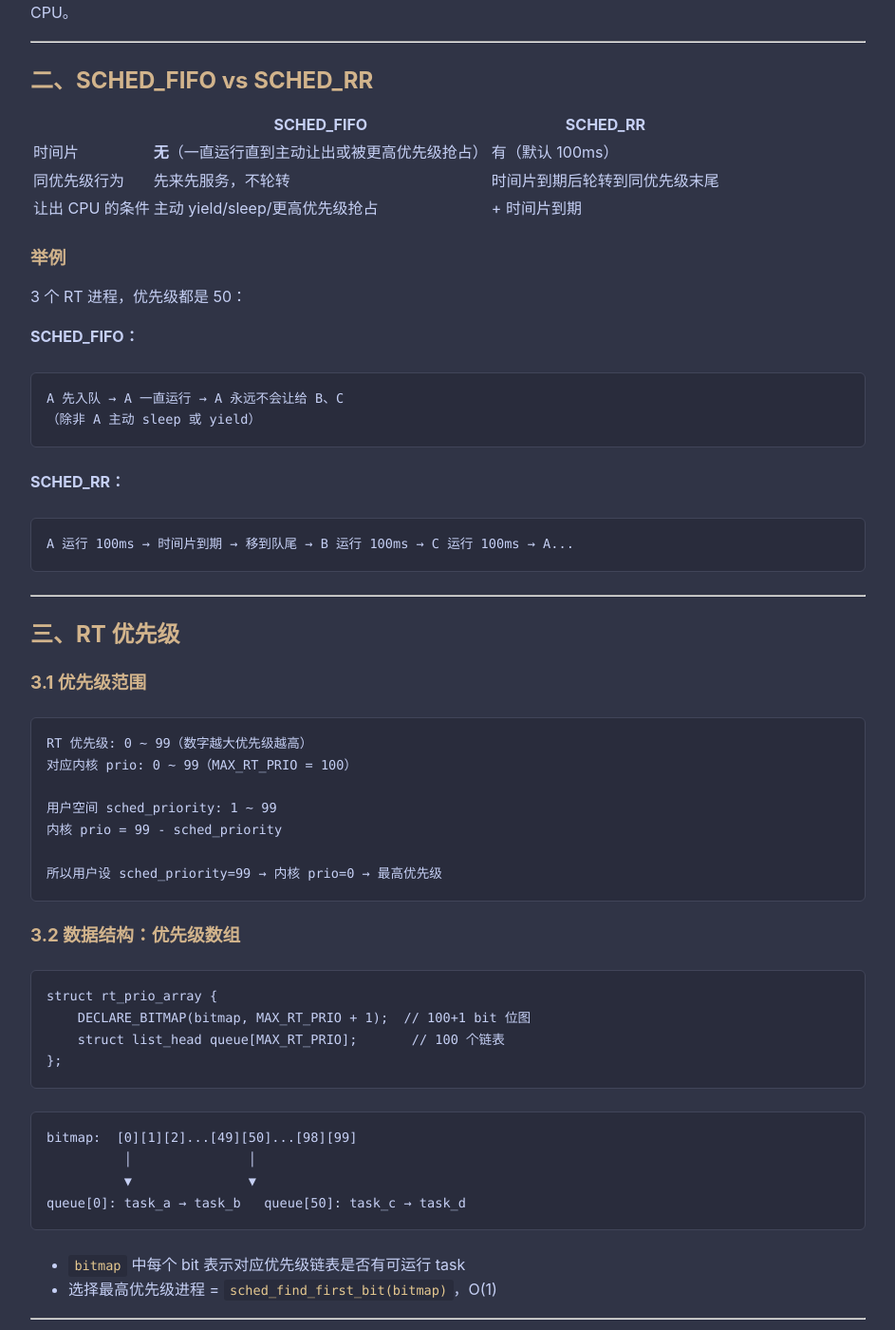
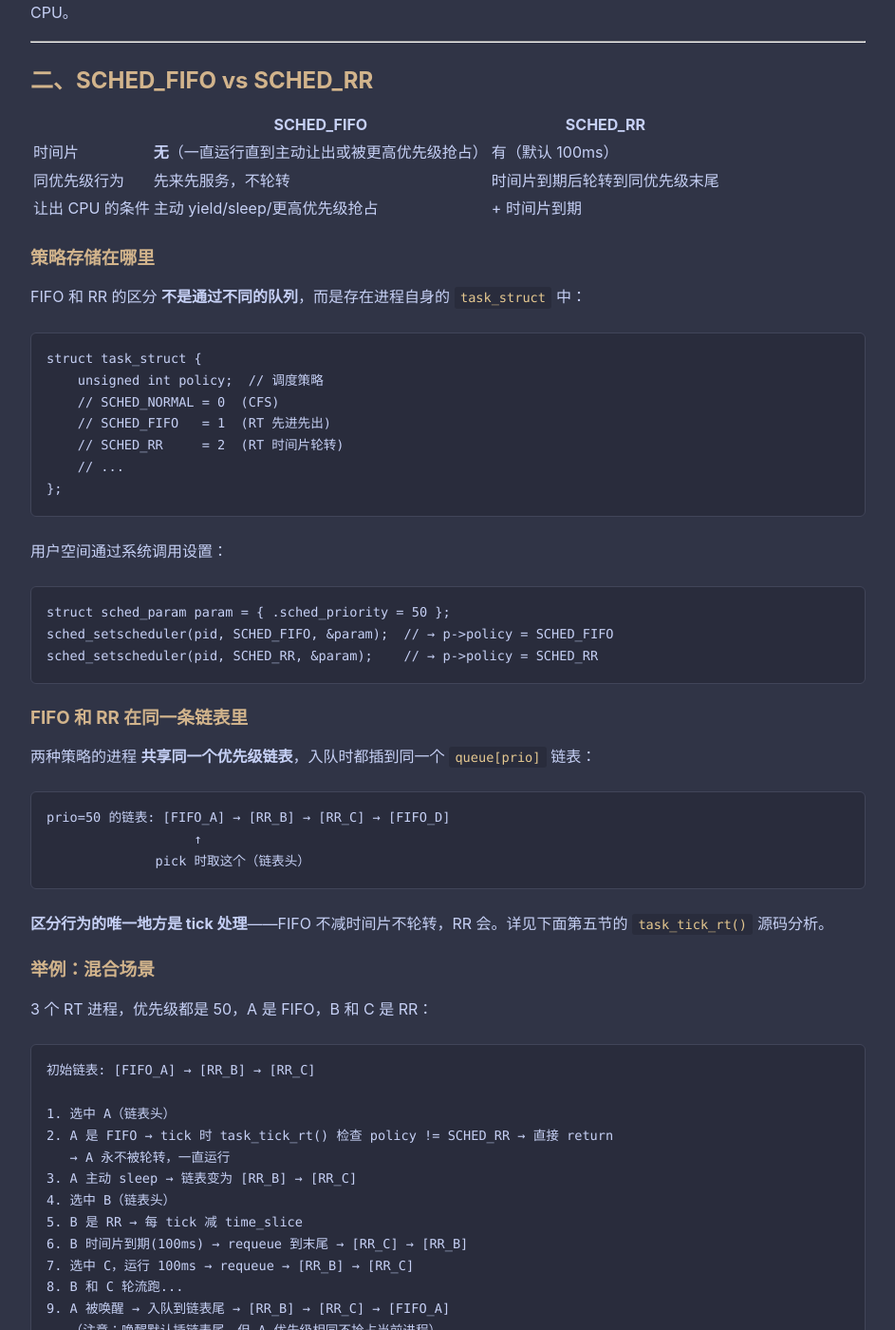
Before and after one commit to wangxiaolei12/wangxiaolei12.github.io, a Jekyll site: the page built from _posts/scheduler/2026-06-14-linux-scheduler-03-rt.md, in a window 1280 px wide and 1400 px high, scrolled down 589 px. Shown: the whole window at 95% size, without its empty margins (168-1111 px from the left). Built offline with Jekyll 4.4.1, drawn with Linux system fonts in a browser that asks for light colours; some of the changed text lies outside the part shown.

Commit message:
Improve RT article: add policy storage detail, FIFO/RR coexistence, detailed task_tick_rt analysis

````diff
--- a/_posts/scheduler/2026-06-14-linux-scheduler-03-rt.md
+++ b/_posts/scheduler/2026-06-14-linux-scheduler-03-rt.md
@@ -31,17 +31,71 @@
 | 同优先级行为 | 先来先服务，不轮转 | 时间片到期后轮转到同优先级末尾 |
 | 让出 CPU 的条件 | 主动 yield/sleep/更高优先级抢占 | + 时间片到期 |
 
-### 举例
+### 策略存储在哪里
 
-3 个 RT 进程，优先级都是 50：
+FIFO 和 RR 的区分 **不是通过不同的队列**，而是存在进程自身的 `task_struct` 中：
 
-**SCHED_FIFO：**
+```c
+struct task_struct {
+    unsigned int policy;  // 调度策略
+    // SCHED_NORMAL = 0  (CFS)
+    // SCHED_FIFO   = 1  (RT 先进先出)
+    // SCHED_RR     = 2  (RT 时间片轮转)
+    // ...
+};
+```
+
+用户空间通过系统调用设置：
+```c
+struct sched_param param = { .sched_priority = 50 };
+sched_setscheduler(pid, SCHED_FIFO, &param);  // → p->policy = SCHED_FIFO
+sched_setscheduler(pid, SCHED_RR, &param);    // → p->policy = SCHED_RR
+```
+
+### FIFO 和 RR 在同一条链表里
+
+两种策略的进程 **共享同一个优先级链表**，入队时都插到同一个 `queue[prio]` 链表：
+
+```
+prio=50 的链表: [FIFO_A] → [RR_B] → [RR_C] → [FIFO_D]
+                   ↑
+              pick 时取这个（链表头）
+```
+
+**区分行为的唯一地方是 tick 处理**——FIFO 不减时间片不轮转，RR 会。详见下面第五节的 `task_tick_rt()` 源码分析。
+
+### 举例：混合场景
+
+3 个 RT 进程，优先级都是 50，A 是 FIFO，B 和 C 是 RR：
+
+```
+初始链表: [FIFO_A] → [RR_B] → [RR_C]
+
+1. 选中 A（链表头）
+2. A 是 FIFO → tick 时 task_tick_rt() 检查 policy != SCHED_RR → 直接 return
+   → A 永不被轮转，一直运行
+3. A 主动 sleep → 链表变为 [RR_B] → [RR_C]
+4. 选中 B（链表头）
+5. B 是 RR → 每 tick 减 time_slice
+6. B 时间片到期(100ms) → requeue 到末尾 → [RR_C] → [RR_B]
+7. 选中 C，运行 100ms → requeue → [RR_B] → [RR_C]
+8. B 和 C 轮流跑...
+9. A 被唤醒 → 入队到链表尾 → [RR_B] → [RR_C] → [FIFO_A]
+   （注意：唤醒默认插链表尾，但 A 优先级相同不抢占当前进程）
+10. 等 B 时间片到期轮转，最终 A 到链表头后霸占 CPU
+```
+
+### 纯 SCHED_FIFO 举例
+
+3 个 FIFO 进程，优先级都是 50：
 ```
 A 先入队 → A 一直运行 → A 永远不会让给 B、C
 （除非 A 主动 sleep 或 yield）
 ```
 
-**SCHED_RR：**
+### 纯 SCHED_RR 举例
+
+3 个 RR 进程，优先级都是 50：
 ```
 A 运行 100ms → 时间片到期 → 移到队尾 → B 运行 100ms → C 运行 100ms → A...
 ```
@@ -113,49 +167,79 @@
 
 ---
 
-## 五、task_tick_rt——时钟 tick 处理
+## 五、task_tick_rt——时钟 tick 处理（FIFO 和 RR 的唯一区别点）
+
+每次 tick 中断时，调度器调用 `task_tick_rt()`。这是 **FIFO 和 RR 行为差异的唯一代码路径**：
 
 ```c
+// kernel/sched/rt.c 第 2534 行
 static void task_tick_rt(struct rq *rq, struct task_struct *p, int queued)
 {
+    struct sched_rt_entity *rt_se = &p->rt;
+
     update_curr_rt(rq);
+    update_rt_rq_load_avg(rq_clock_pelt(rq), rq, 1);
+    watchdog(rq, p);
 
-    // SCHED_FIFO 不做时间片管理
-    if (p->policy != SCHED_RR)
+    /*
+     * RR tasks need a special form of time-slice management.
+     * FIFO tasks have no timeslices.
+     */
+    if (p->policy != SCHED_RR)   // ★ FIFO 在这里直接 return！
+        return;                   //   不减时间片，不轮转，什么都不做
+
+    // ═══ 以下代码只有 SCHED_RR 才会执行 ═══
+
+    if (--p->rt.time_slice)      // 时间片减 1，没到 0 就继续运行
         return;
 
-    // SCHED_RR：时间片递减
-    if (--p->rt.time_slice)
-        return;
-
-    // 时间片到期：重填 + 移到队尾 + resched
+    // 时间片到 0 了！重新填充
     p->rt.time_slice = sched_rr_timeslice;  // 默认 100ms
 
-    // 如果同优先级还有其他进程，才轮转
+    /*
+     * Requeue to the end of queue if we (and all of our ancestors)
+     * are not the only element on the queue
+     */
     for_each_sched_rt_entity(rt_se) {
+        // 检查同优先级链表里是否还有其他进程
         if (rt_se->run_list.prev != rt_se->run_list.next) {
             requeue_task_rt(rq, p, 0);  // 移到链表末尾
-            resched_curr(rq);           // 标记需要重调度
+            resched_curr(rq);           // 设置 TIF_NEED_RESCHED
             return;
         }
     }
+    // 如果同优先级只有自己一个进程 → 不切换（没意义）
 }
 ```
 
-### 关键点
+### 逐行解读
 
-- SCHED_FIFO：`task_tick_rt` 直接 return，不做任何事——永不超时
-- SCHED_RR：每 tick 递减 `time_slice`，到 0 时轮转
-- **只在同优先级有多个进程时才轮转**，如果是独占优先级，即使 time_slice 到期也不切换（没别人可切）
+| 行 | 代码 | 说明 |
+|---|------|------|
+| 2547 | `if (p->policy != SCHED_RR) return;` | **关键！** 检查 `p->policy`，FIFO 直接返回 |
+| 2549 | `if (--p->rt.time_slice) return;` | RR 专属：每 tick 减 1，非零继续 |
+| 2552 | `p->rt.time_slice = sched_rr_timeslice;` | 时间片归零后重填（100ms） |
+| 2560 | `run_list.prev != run_list.next` | 链表不止一个元素？ |
+| 2561 | `requeue_task_rt(rq, p, 0)` | 是 → 当前进程移到链表末尾 |
+| 2562 | `resched_curr(rq)` | 标记需要重调度，中断返回时切换 |
 
-### RR 时间片
+### requeue_task_rt 做了什么
 
 ```c
-#define RR_TIMESLICE  (100 * HZ / 1000)  // 100ms
+// kernel/sched/rt.c 第 1472 行
+requeue_rt_entity(struct rt_rq *rt_rq, struct sched_rt_entity *rt_se, int head)
+{
+    struct rt_prio_array *array = &rt_rq->active;
+    struct list_head *queue = array->queue + rt_se_prio(rt_se);
 
-int sched_rr_timeslice = RR_TIMESLICE;
-// 可通过 /proc/sys/kernel/sched_rr_timeslice_ms 调整
+    if (head)
+        list_move(&rt_se->run_list, queue);       // 移到链表头
+    else
+        list_move_tail(&rt_se->run_list, queue);  // 移到链表尾（RR 轮转用这个）
+}
 ```
+
+`list_move_tail` 就是把当前进程从链表当前位置摘下来，挂到尾巴上。下次 `pick_next_task_rt` 取链表头时，就取到了下一个进程。
 
 ---
 
````
Also changed, not shown: _posts/scheduler/2026-06-14-linux-scheduler-06-sysctl.md (added, +206 -0 lines), _posts/scheduler/2026-06-14-linux-scheduler-07-cpu-usage.md (added, +225 -0 lines).
